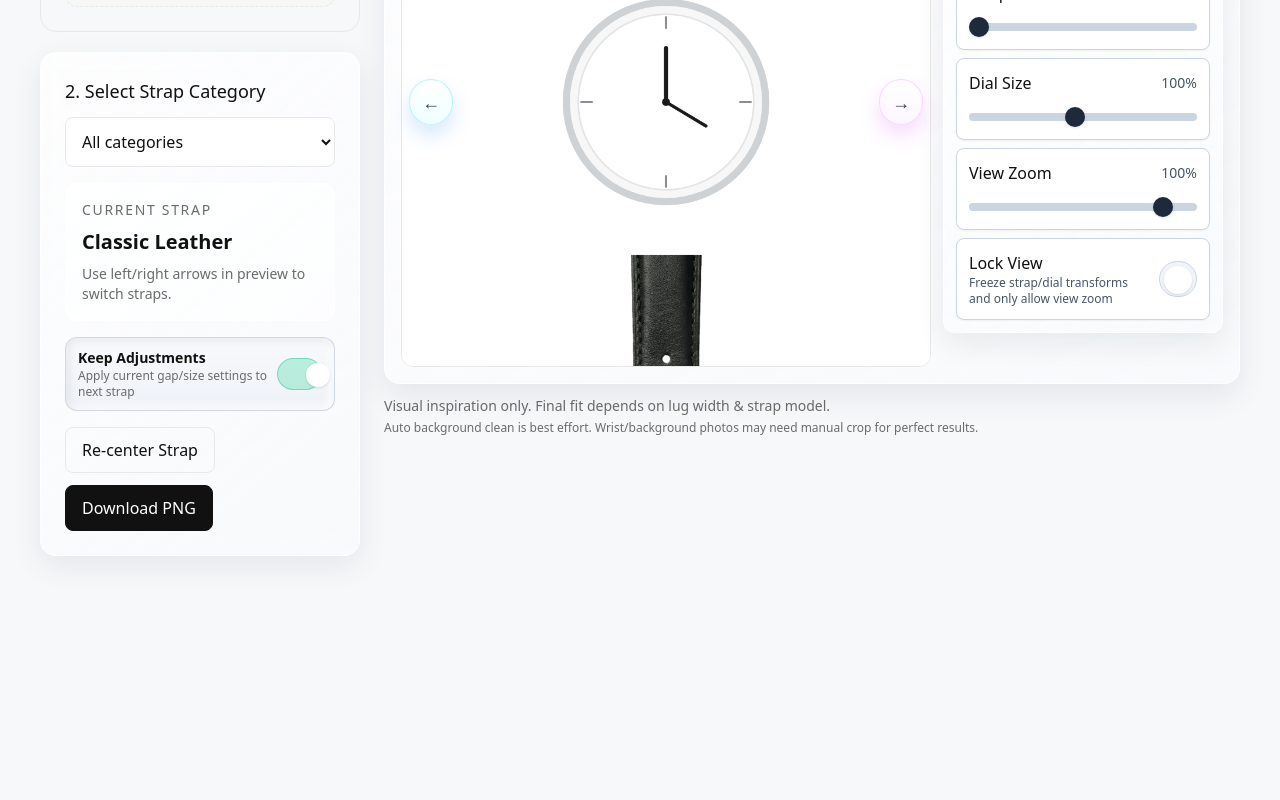
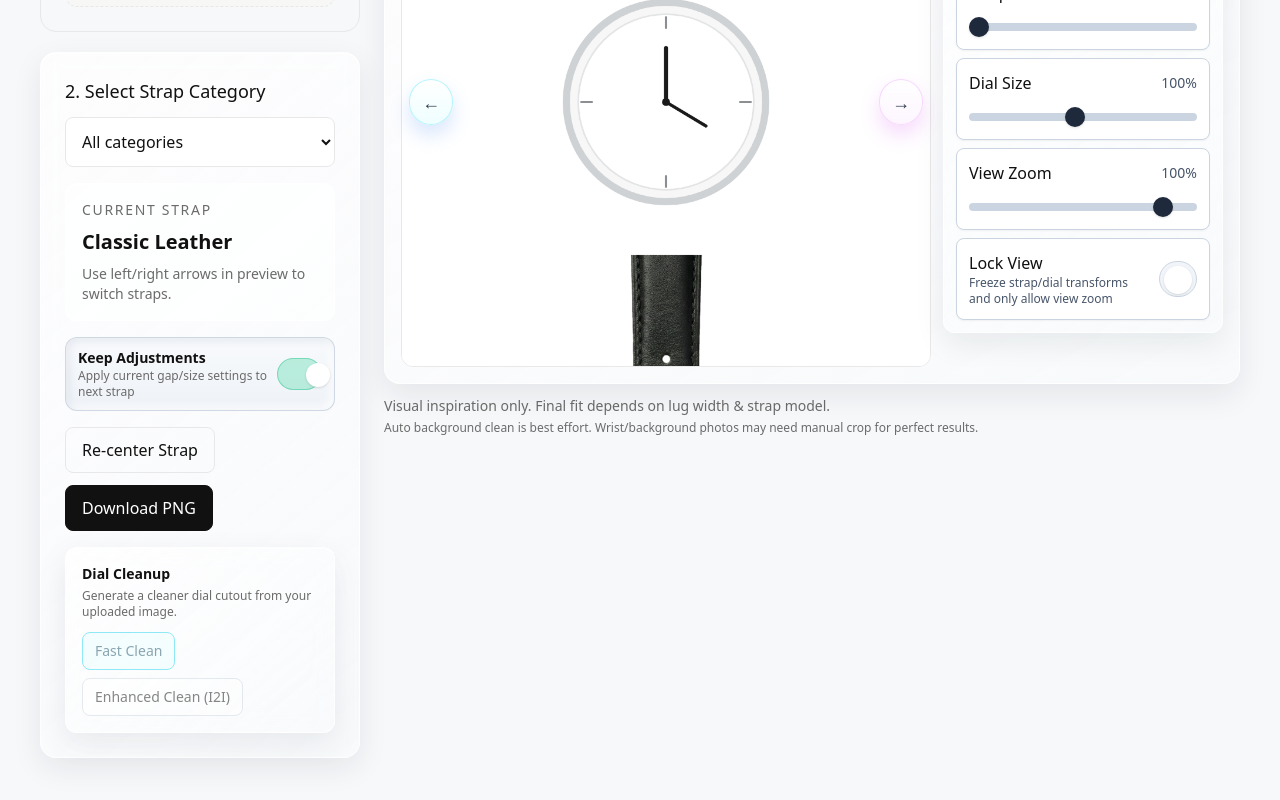
Before and after one commit to sakaarpuri/watch-strap-visualizer, a Next.js app: page / in a window 1280 px wide. Shown: the part 368-1168 px from the top of the page. Before the commit the page ends 972 px from the top, so only its background shows below. Built offline with nearby package versions, Linux system fonts and the light colour scheme.

Commit message:
Add dial cleanup modes and on-demand enhanced clean feature

```diff
--- a/app/page.tsx
+++ b/app/page.tsx
@@ -7,6 +7,7 @@ import ImageUploader from "@/components/ImageUploader";
 import {
   autoCleanDialImage,
   calculateAutoPlacement,
+  enhanceDialImage,
   PartTransform
 } from "@/lib/compose";
 import {
@@ -32,6 +33,7 @@ const uiToStrapScale = (uiValue: number) => {
 export default function Home() {
   const [watchSrc, setWatchSrc] = useState("/mock-dial.svg");
   const [watchPreviewSrc, setWatchPreviewSrc] = useState("/mock-dial.svg");
+  const [uploadedDialFile, setUploadedDialFile] = useState<File | null>(null);
   const [category, setCategory] = useState<StrapCategory>("All categories");
   const [strapIndex, setStrapIndex] = useState(0);
   const [partA, setPartA] = useState<PartTransform | null>(null);
@@ -42,6 +44,7 @@ export default function Home() {
   const [lockView, setLockView] = useState(false);
   const [isAutoAligning, setIsAutoAligning] = useState(false);
   const [isCleaningDial, setIsCleaningDial] = useState(false);
+  const [cleanMode, setCleanMode] = useState<"fast" | "enhanced">("fast");
 
   const canvasRef = useRef<CanvasPreviewRef>(null);
 
@@ -53,9 +56,25 @@ export default function Home() {
     previewSetter: Dispatch<SetStateAction<string>>
   ) => {
     previewSetter(URL.createObjectURL(file));
+    setUploadedDialFile(file);
     setIsCleaningDial(true);
     try {
       const cleaned = await autoCleanDialImage(file);
+      setWatchSrc(cleaned);
+    } finally {
+      setIsCleaningDial(false);
+    }
+  };
+
+  const rerunDialClean = async (mode: "fast" | "enhanced") => {
+    if (!uploadedDialFile) return;
+    setCleanMode(mode);
+    setIsCleaningDial(true);
+    try {
+      const cleaned =
+        mode === "enhanced"
+          ? await enhanceDialImage(uploadedDialFile)
+          : await autoCleanDialImage(uploadedDialFile);
       setWatchSrc(cleaned);
     } finally {
       setIsCleaningDial(false);
@@ -212,6 +231,39 @@ export default function Home() {
               >
                 Download PNG
               </button>
+            </div>
+
+            <div className="glass-card mt-4 rounded-xl p-4">
+              <p className="text-sm font-semibold text-ink">Dial Cleanup</p>
+              <p className="mt-1 text-xs text-muted">
+                Generate a cleaner dial cutout from your uploaded image.
+              </p>
+              <div className="mt-3 flex flex-wrap gap-2">
+                <button
+                  type="button"
+                  disabled={!uploadedDialFile || isCleaningDial}
+                  onClick={() => void rerunDialClean("fast")}
+                  className={`rounded-lg border px-3 py-2 text-sm ${
+                    cleanMode === "fast"
+                      ? "border-cyan-400 bg-cyan-50 text-cyan-900"
+                      : "border-slate-300 bg-white text-ink"
+                  } disabled:cursor-not-allowed disabled:opacity-50`}
+                >
+                  Fast Clean
+                </button>
+                <button
+                  type="button"
+                  disabled={!uploadedDialFile || isCleaningDial}
+                  onClick={() => void rerunDialClean("enhanced")}
+                  className={`rounded-lg border px-3 py-2 text-sm ${
+                    cleanMode === "enhanced"
+                      ? "border-fuchsia-400 bg-fuchsia-50 text-fuchsia-900"
+                      : "border-slate-300 bg-white text-ink"
+                  } disabled:cursor-not-allowed disabled:opacity-50`}
+                >
+                  Enhanced Clean (I2I)
+                </button>
+              </div>
             </div>
 
           </div>
--- a/lib/compose.ts
+++ b/lib/compose.ts
@@ -317,3 +317,44 @@ export const autoCleanDialImage = async (file: File): Promise<string> => {
     URL.revokeObjectURL(src);
   }
 };
+
+export const enhanceDialImage = async (file: File): Promise<string> => {
+  const fast = await autoCleanDialImage(file);
+  const image = await loadImage(fast);
+
+  const canvas = document.createElement("canvas");
+  canvas.width = image.width;
+  canvas.height = image.height;
+  const ctx = canvas.getContext("2d");
+  if (!ctx) return fast;
+
+  ctx.clearRect(0, 0, canvas.width, canvas.height);
+  ctx.drawImage(image, 0, 0);
+  const imageData = ctx.getImageData(0, 0, canvas.width, canvas.height);
+  const data = imageData.data;
+
+  const cx = canvas.width / 2;
+  const cy = canvas.height / 2;
+  const halfW = canvas.width / 2;
+  const halfH = canvas.height / 2;
+
+  for (let y = 0; y < canvas.height; y += 1) {
+    for (let x = 0; x < canvas.width; x += 1) {
+      const i = (y * canvas.width + x) * 4;
+      const alpha = data[i + 3];
+      if (alpha === 0) continue;
+
+      const nx = (x - cx) / halfW;
+      const ny = (y - cy) / halfH;
+      const ellipse = (nx * nx) / (0.62 * 0.62) + (ny * ny) / (0.52 * 0.52);
+
+      // Soften likely strap spill in upper/lower center while protecting the watch head.
+      if (Math.abs(nx) < 0.5 && Math.abs(ny) > 0.5 && ellipse > 1.05) {
+        data[i + 3] = Math.min(alpha, 24);
+      }
+    }
+  }
+
+  ctx.putImageData(imageData, 0, 0);
+  return canvas.toDataURL("image/png");
+};
```
